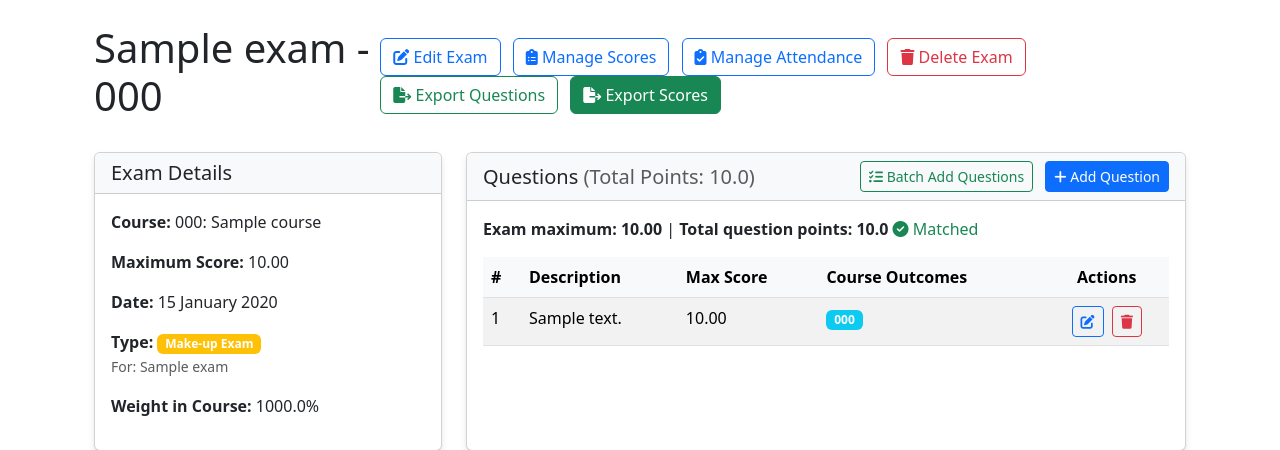
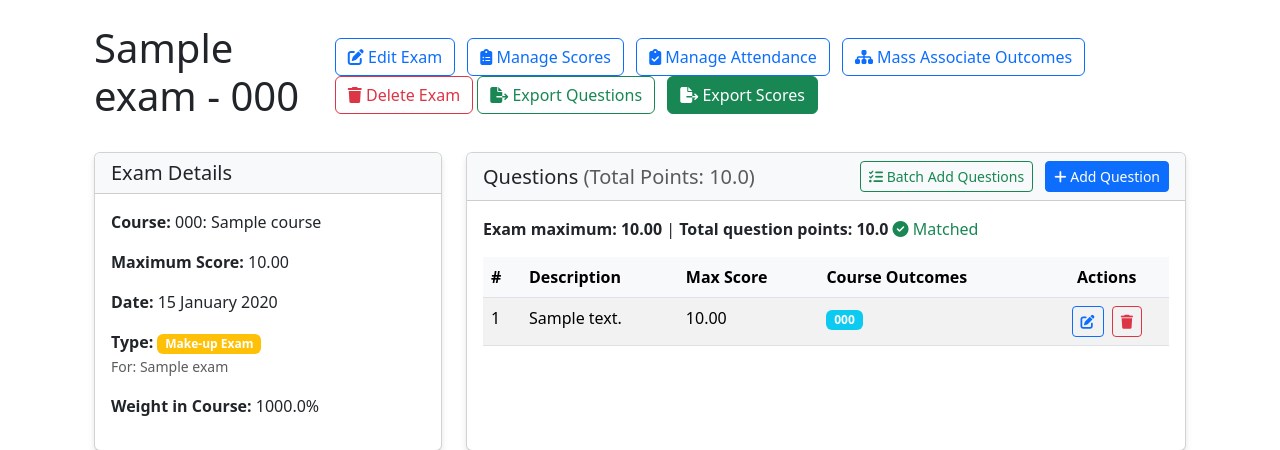
Before and after one commit to FurkanGozukara/Accredit-Helper-Pro, a Flask app: page /exam/1 in a window 1280 px wide. Shown: the part 152-602 px from the top of the page. Run offline with Flask 3, Linux system fonts and the light colour scheme; data comes from the database, SQL or seed files in the repository; tables that the repository leaves empty hold one stand-in row (values such as "Sample post").

Commit message:
v30_pre1

```diff
--- a/templates/exam/detail.html
+++ b/templates/exam/detail.html
@@ -21,6 +21,9 @@
             </a>
             <a href="{{ url_for('student.manage_attendance', exam_id=exam.id) }}" class="btn btn-outline-primary me-2">
                 <i class="fas fa-clipboard-check"></i> Manage Attendance
+            </a>
+            <a href="{{ url_for('question.mass_associate_outcomes', course_id=exam.course_id) }}" class="btn btn-outline-primary me-2">
+                <i class="fas fa-sitemap"></i> Mass Associate Outcomes
             </a>
             <button type="button" class="btn btn-outline-danger"
                     data-bs-toggle="modal"
```
